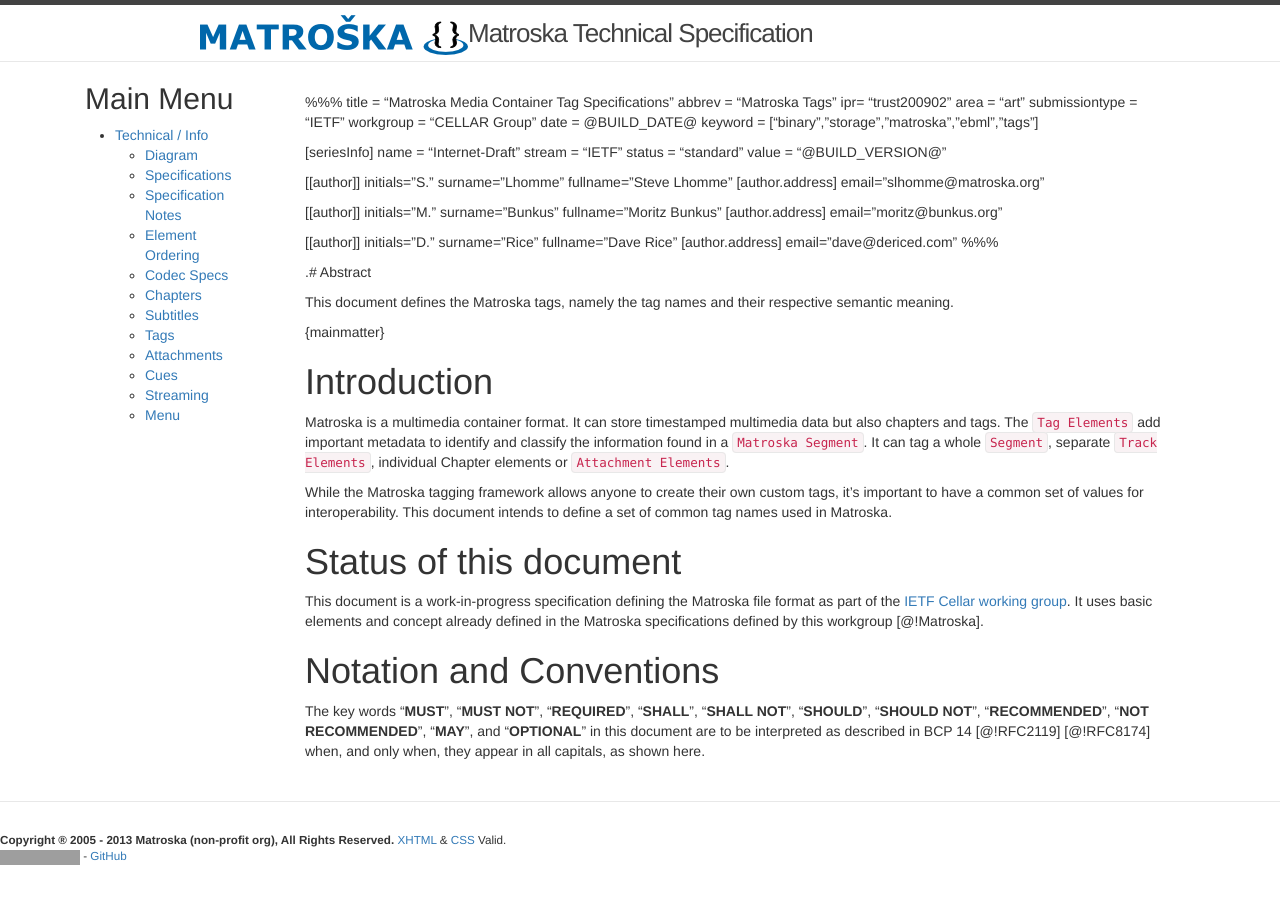
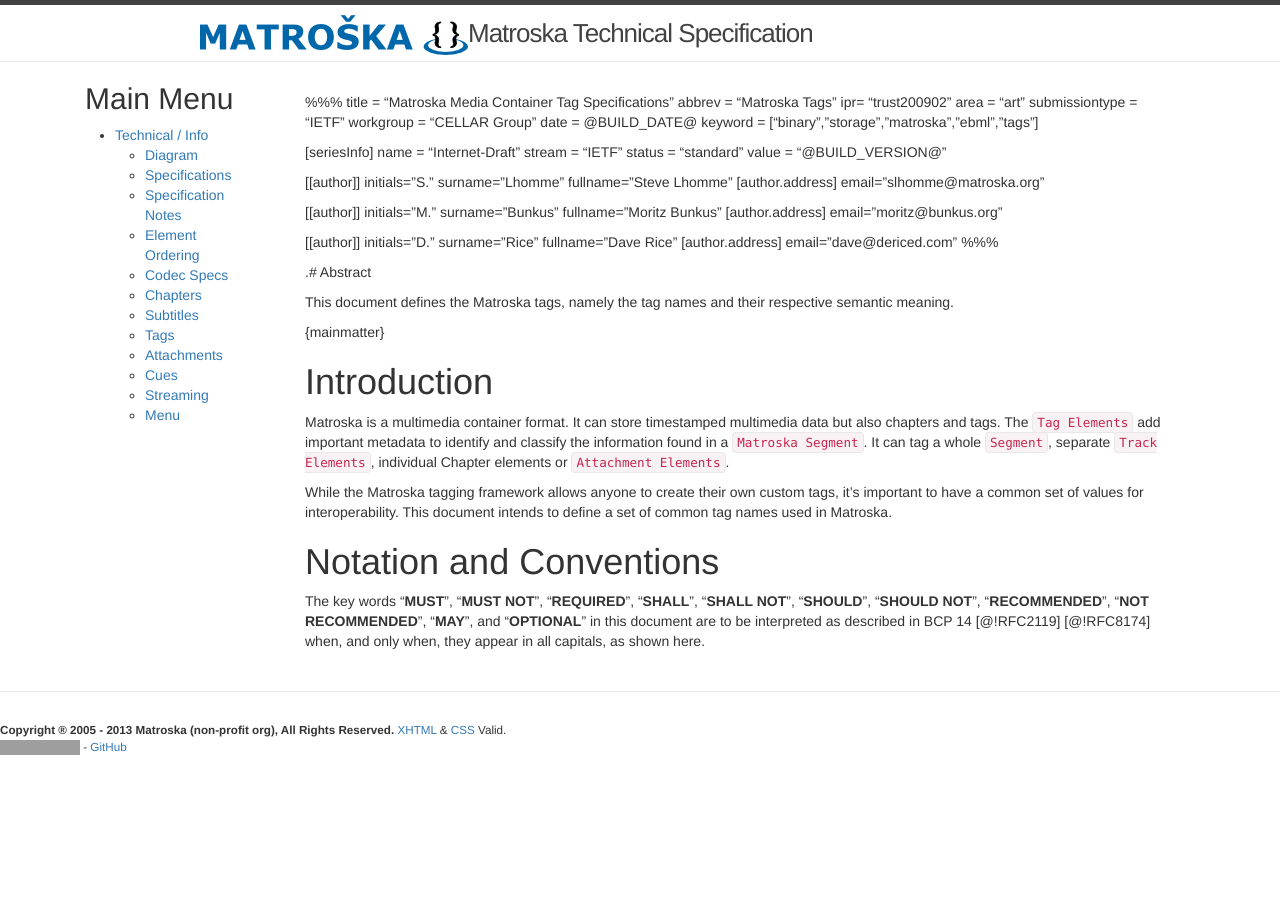
Before and after one commit to ietf-wg-cellar/matroska-specification, a Jekyll site: the page built from index_tags.md, in a window 1280 px wide. Built offline with Jekyll 4.4.1, drawn with Linux system fonts in a browser that asks for light colours; our own code applies the rules of GitHub Pages for plain Markdown files; grey boxes are pictures that could not be loaded.

Commit message:
Remove tags Status Of This Document section
The IETF status doesn't matter. The document is found at the IETF anyway.
We already describe the goal of the document in the Introdution.

And the EBML RFC doesn't has a status either. The Matroska document has one
because it deals with versions of Matroska.

```diff
--- a/index_tags.md
+++ b/index_tags.md
@@ -51,12 +51,6 @@
 While the Matroska tagging framework allows anyone to create their own custom tags, it's important to have a common
 set of values for interoperability. This document intends to define a set of common tag names used in Matroska.
 
-# Status of this document
-
-This document is a work-in-progress specification defining the Matroska file format as part
-of the [IETF Cellar working group](https://datatracker.ietf.org/wg/cellar/charter/).
-It uses basic elements and concept already defined in the Matroska specifications defined by this workgroup [@!Matroska].
-
 # Notation and Conventions
 
 The key words "**MUST**", "**MUST NOT**",
```
